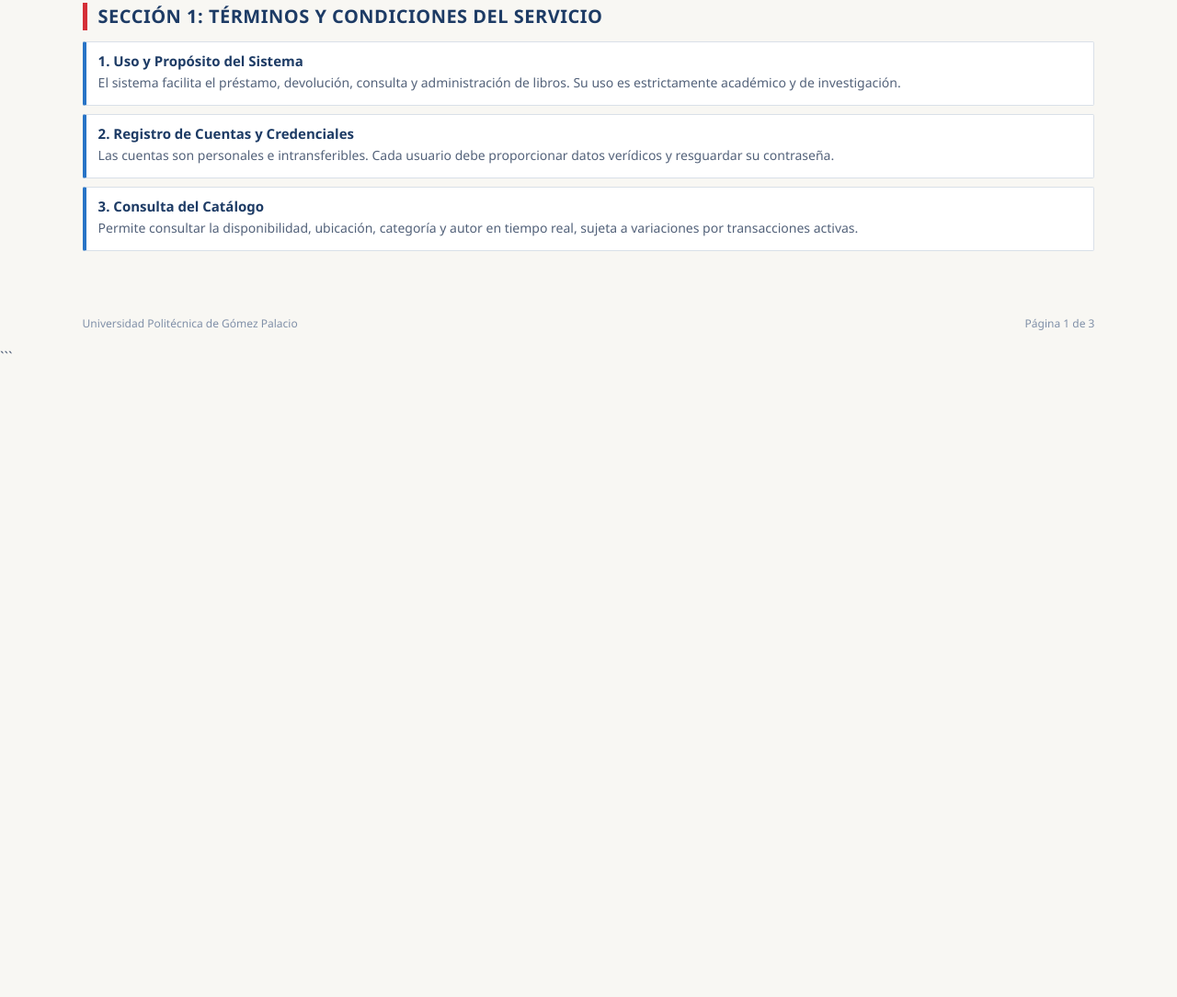
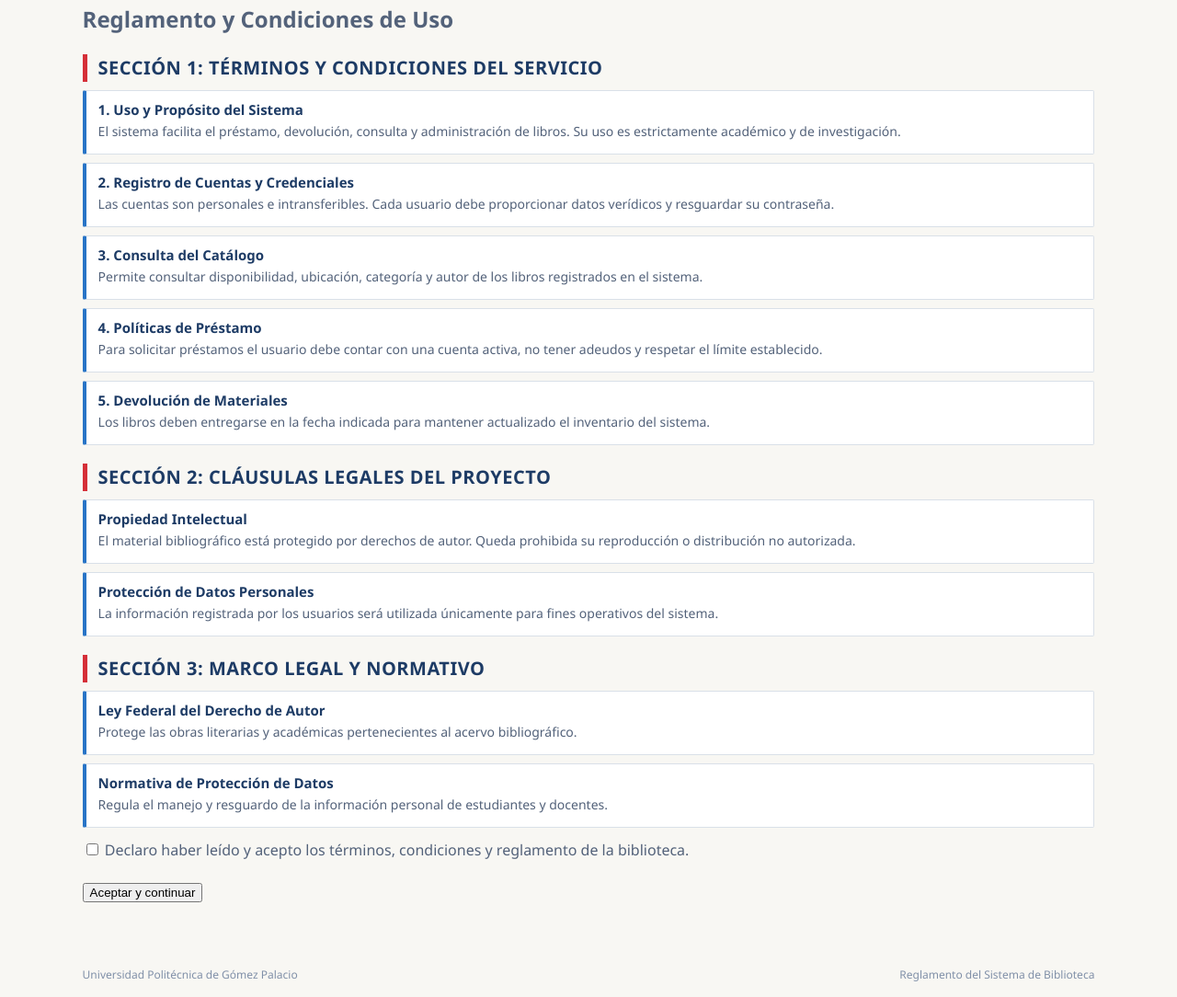
Before and after one commit to monserratandrademesta-blip/BIBLIOTECAUPGOP, a website: page normas.html in a window 1280 px wide. Shown: the part 200-1284 px from the top of the page at 92% size. Before the commit the page ends 800 px from the top, so only its background shows below. Drawn offline with Linux system fonts and the light colour scheme.

Commit message:
ACTUALIZACION DE SECCION DE NORMAS

````diff
--- a/normas.html
+++ b/normas.html
@@ -10,10 +10,10 @@
 
     <title>Normas de la Biblioteca</title>
 
-    <!-- Referencia al archivo CSS -->
     <link rel="stylesheet" href="css/normas.css">
 
 </head>
+
 
 <body>
 
@@ -22,56 +22,213 @@
     <h1>SISTEMA DE GESTIÓN DE BIBLIOTECA</h1>
 
     <div class="encabezado-info">
+
         <p><strong>Institución:</strong> Universidad Politécnica de Gómez Palacio</p>
-        <p><strong>Proyecto:</strong> Sistema de Biblioteca</p>
+
+        <p><strong>Proyecto:</strong> Sistema de Gestión de Biblioteca</p>
+
         <p><strong>Materia:</strong> Tópicos de Calidad</p>
+
     </div>
 
 </header>
 
 
+
 <main class="contenedor">
 
-    <div class="seccion">
+
+    <h2>Reglamento y Condiciones de Uso</h2>
+
+
+    <section class="seccion">
+
         <h2>Sección 1: Términos y condiciones del servicio</h2>
-    </div>
 
-    <div class="normativa">
+
+        <article class="normativa">
+
             <h3>1. Uso y Propósito del Sistema</h3>
+
             <p>
             El sistema facilita el préstamo, devolución, consulta y
             administración de libros. Su uso es estrictamente académico
             y de investigación.
             </p>
-    </div>
 
-    <div class="normativa">
+        </article>
+
+
+
+        <article class="normativa">
+
             <h3>2. Registro de Cuentas y Credenciales</h3>
+
             <p>
             Las cuentas son personales e intransferibles. Cada usuario
             debe proporcionar datos verídicos y resguardar su contraseña.
             </p>
+
+        </article>
+
+
+
+        <article class="normativa">
+
+            <h3>3. Consulta del Catálogo</h3>
+
+            <p>
+            Permite consultar disponibilidad, ubicación, categoría y autor
+            de los libros registrados en el sistema.
+            </p>
+
+        </article>
+
+
+
+        <article class="normativa">
+
+            <h3>4. Políticas de Préstamo</h3>
+
+            <p>
+            Para solicitar préstamos el usuario debe contar con una cuenta
+            activa, no tener adeudos y respetar el límite establecido.
+            </p>
+
+        </article>
+
+
+
+        <article class="normativa">
+
+            <h3>5. Devolución de Materiales</h3>
+
+            <p>
+            Los libros deben entregarse en la fecha indicada para mantener
+            actualizado el inventario del sistema.
+            </p>
+
+        </article>
+
+
+
+    </section>
+
+
+
+    <section class="seccion">
+
+        <h2>Sección 2: Cláusulas legales del proyecto</h2>
+
+
+        <article class="normativa">
+
+            <h3>Propiedad Intelectual</h3>
+
+            <p>
+            El material bibliográfico está protegido por derechos de autor.
+            Queda prohibida su reproducción o distribución no autorizada.
+            </p>
+
+        </article>
+
+
+        <article class="normativa">
+
+            <h3>Protección de Datos Personales</h3>
+
+            <p>
+            La información registrada por los usuarios será utilizada
+            únicamente para fines operativos del sistema.
+            </p>
+
+        </article>
+
+
+    </section>
+
+
+
+
+    <section class="seccion">
+
+
+        <h2>Sección 3: Marco Legal y Normativo</h2>
+
+
+        <article class="normativa">
+
+            <h3>Ley Federal del Derecho de Autor</h3>
+
+            <p>
+            Protege las obras literarias y académicas pertenecientes
+            al acervo bibliográfico.
+            </p>
+
+        </article>
+
+
+
+        <article class="normativa">
+
+            <h3>Normativa de Protección de Datos</h3>
+
+            <p>
+            Regula el manejo y resguardo de la información personal
+            de estudiantes y docentes.
+            </p>
+
+        </article>
+
+
+
+    </section>
+
+
+
+    <div class="aceptacion">
+
+        <label>
+
+            <input type="checkbox" id="aceptar">
+
+            Declaro haber leído y acepto los términos,
+            condiciones y reglamento de la biblioteca.
+
+        </label>
+
+
+        <br><br>
+
+
+        <button id="btnContinuar">
+
+            Aceptar y continuar
+
+        </button>
+
+
     </div>
 
-    <div class="normativa">
-        <h3>3. Consulta del Catálogo</h3>
-        <p>
-            Permite consultar la disponibilidad, ubicación, categoría y
-            autor en tiempo real, sujeta a variaciones por transacciones activas.
-        </p>
-    </div>
 
-    <!-- Las demás normativas utilizan la misma estructura -->
 
 </main>
 
 
+
+
 <footer class="pie-pagina">
+
     <p>Universidad Politécnica de Gómez Palacio</p>
-    <p>Página 1 de 3</p>
+
+    <p>Reglamento del Sistema de Biblioteca</p>
+
 </footer>
+
+
+<script src="js/normas.js"></script>
+
 
 </body>
 
 </html>
-```
````
Also changed, not shown: css/prestamo.css (+4 -4 lines), index.html (+0 -1 lines). Lines whose indentation alone changed are shown as unchanged.
